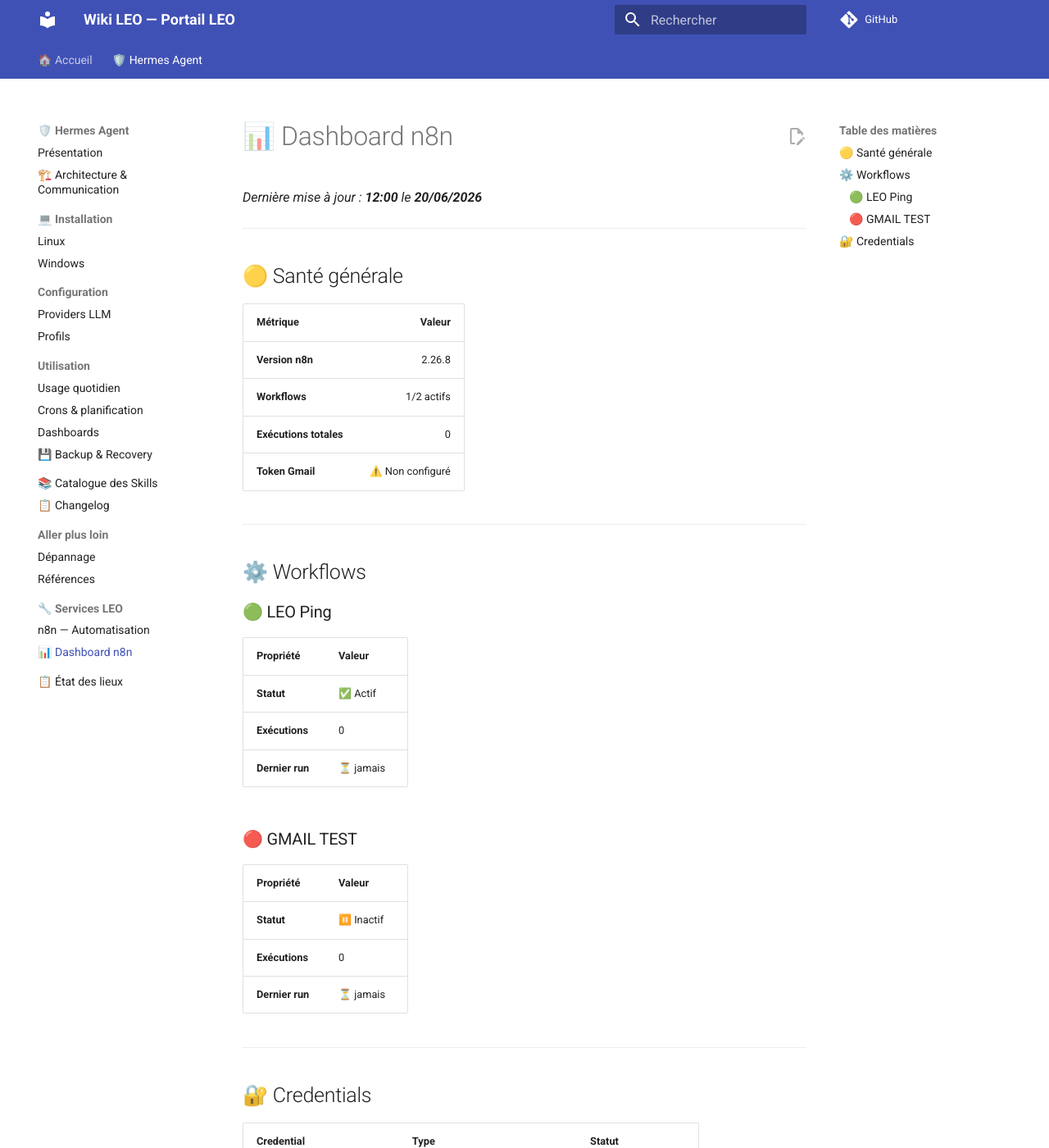
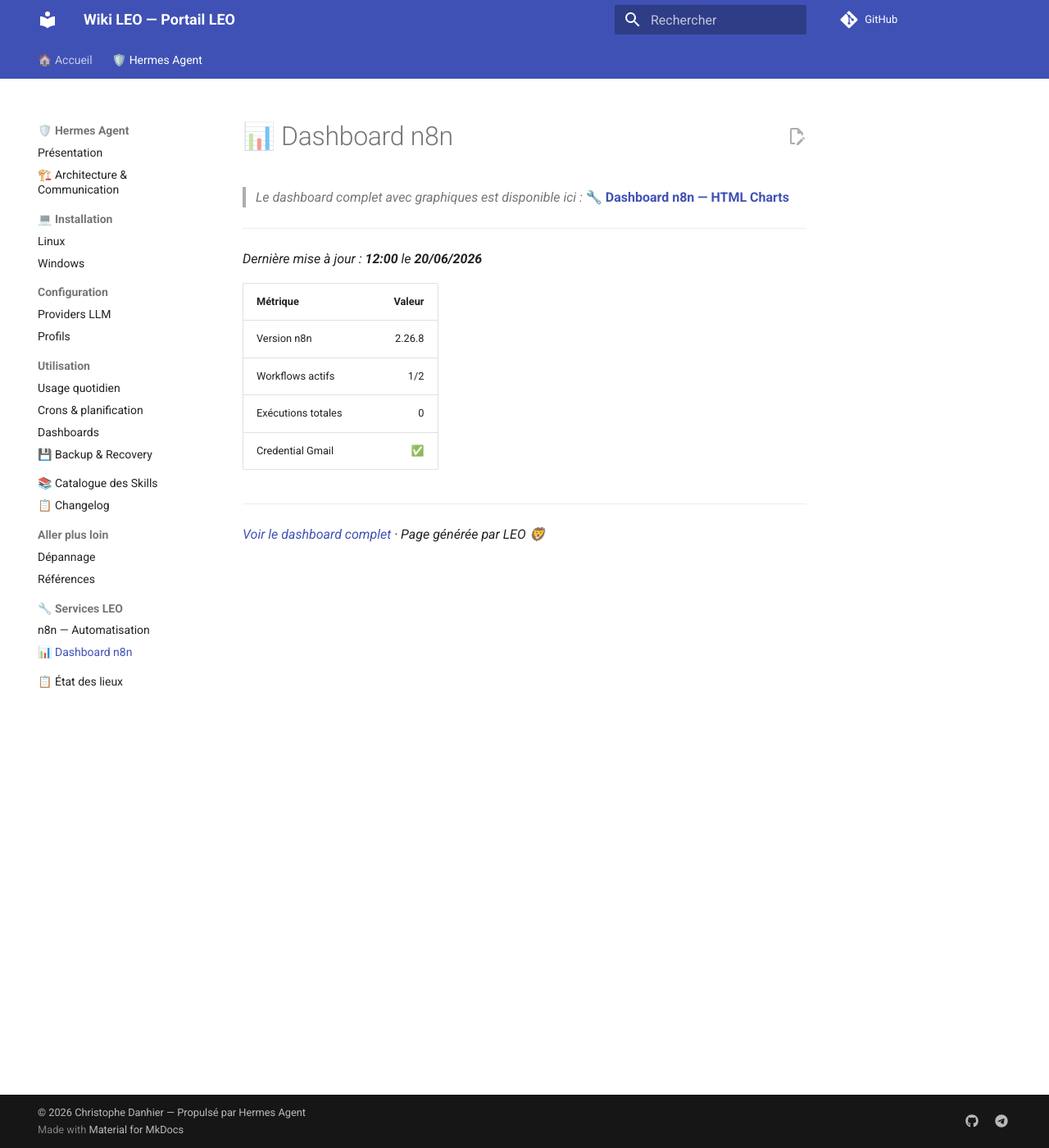
Before and after one commit to christophedanhier-hash/hermes-wiki, an MkDocs documentation site: the page built from docs/hermes/dashboards/n8n.md, in a window 1280 px wide and 1400 px high. Shown: the whole window at 82% size. Built offline with MkDocs 1.6.1 and Material for MkDocs 9.7.7, drawn with Linux system fonts in a browser that asks for light colours; comment, search, counter and statistics services are not loaded; some of the changed text lies outside the part shown.

Commit message:
📊 sync md n8n dashboard (12:00)

```diff
--- a/docs/hermes/dashboards/n8n.md
+++ b/docs/hermes/dashboards/n8n.md
@@ -1,48 +1,19 @@
 # 📊 Dashboard n8n
+
+> *Le dashboard complet avec graphiques est disponible ici :*
+> **[🔧 Dashboard n8n — HTML Charts](https://christophedanhier-hash.github.io/dashboard-n8n/)**
+
+---
 
 *Dernière mise à jour : **12:00** le **20/06/2026***
 
-
----
-## 🟡 Santé générale
-
 | Métrique | Valeur |
 |----------|-------:|
-| **Version n8n** | 2.26.8 |
-| **Workflows** | 1/2 actifs |
-| **Exécutions totales** | 0 |
-| **Token Gmail** | ⚠️ Non configuré |
-
----
-## ⚙️ Workflows
-
-### 🟢 LEO Ping
-
-| Propriété | Valeur |
-|-----------|--------|
-| **Statut** | ✅ Actif |
-| **Exécutions** | 0 |
-| **Dernier run** | ⏳ jamais |
-
-### 🔴 GMAIL TEST
-
-| Propriété | Valeur |
-|-----------|--------|
-| **Statut** | ⏸️ Inactif |
-| **Exécutions** | 0 |
-| **Dernier run** | ⏳ jamais |
+| Version n8n | 2.26.8 |
+| Workflows actifs | 1/2 |
+| Exécutions totales | 0 |
+| Credential Gmail | ✅ |
 
 ---
 
-## 🔐 Credentials
-
-| Credential | Type | Statut |
-|-----------|------|:------:|
-| Ollama LEO | `ollamaApi` | ✅ |
-| Hermes Agent - Ollama LEO | `ollamaApi` | ✅ |
-| Gmail LEO Bearer Token | `httpBearerAuth` | ❌ |
-| Gmail LEO (OAuth2 legacy) | `googleOAuth2Api` | ⚠️ Obsolète (remplacé par Bearer) |
-
----
-
-*[Voir l'interface n8n](http://100.92.102.28:5678) · Page générée par LEO 🦁*
+*[Voir le dashboard complet](https://christophedanhier-hash.github.io/dashboard-n8n/) · Page générée par LEO 🦁*
```
